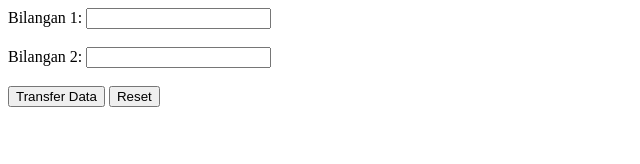
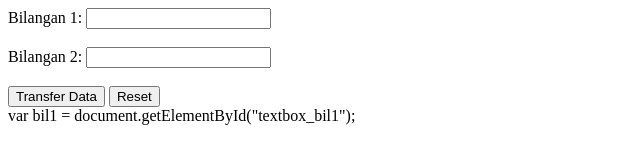
Before and after one commit to emiliaofficial8-cell/Emilia-1, a plain HTML site: page index.html in a window 1280 px wide. Shown: the whole page, without its empty margins (0-640 px from the left). Drawn offline with Linux system fonts and the light colour scheme.

Commit message:
Emilia-1

```diff
--- a/index.html
+++ b/index.html
@@ -32,5 +32,8 @@
 
         <input type="button" value="Transfer Data" onclick="transfer()">
         <input type="button" value="Reset" onclick="reset()">
+        <form>
+             var bil1 = document.getElementById("textbox_bil1");
+        </form>
     </body>
 </html>
```
